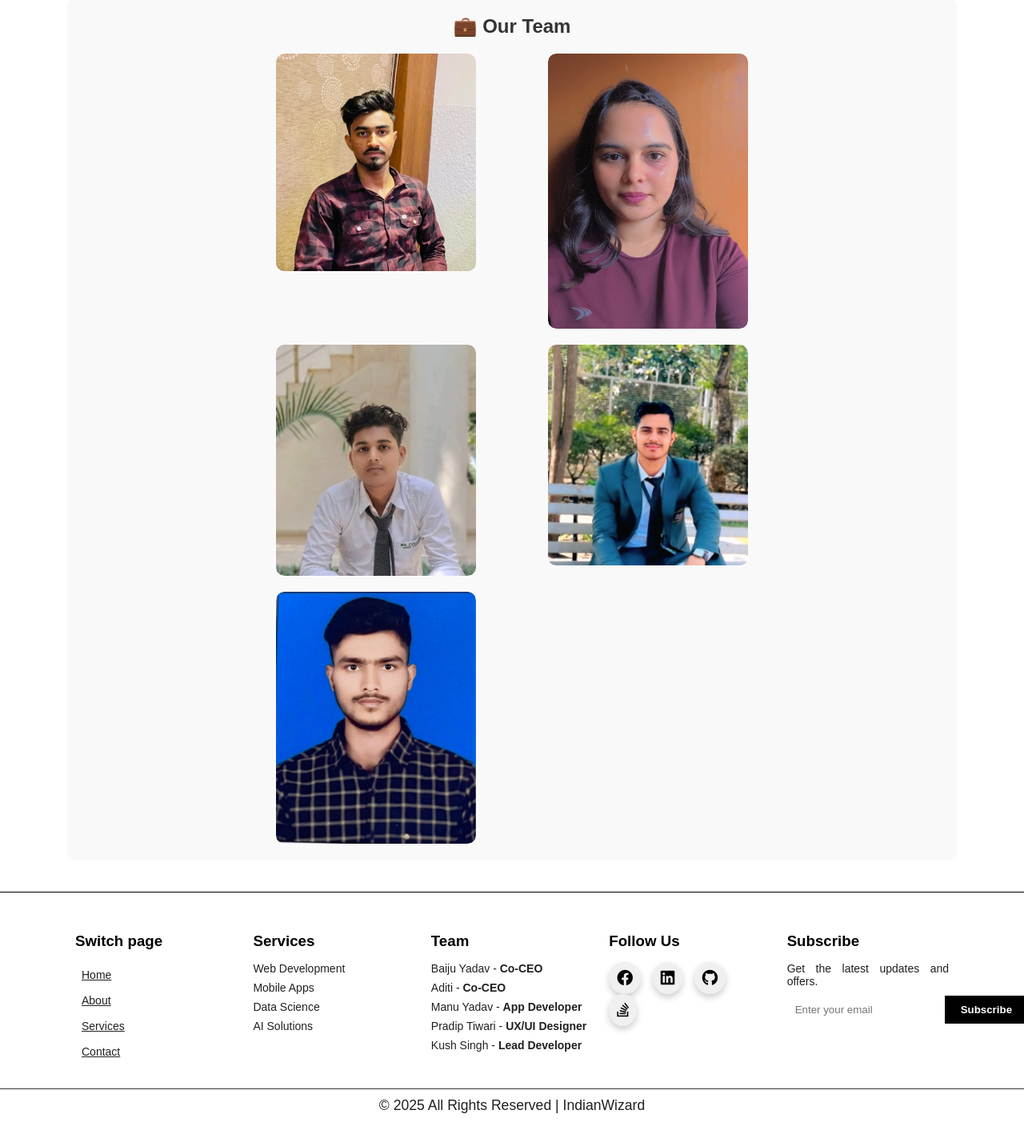
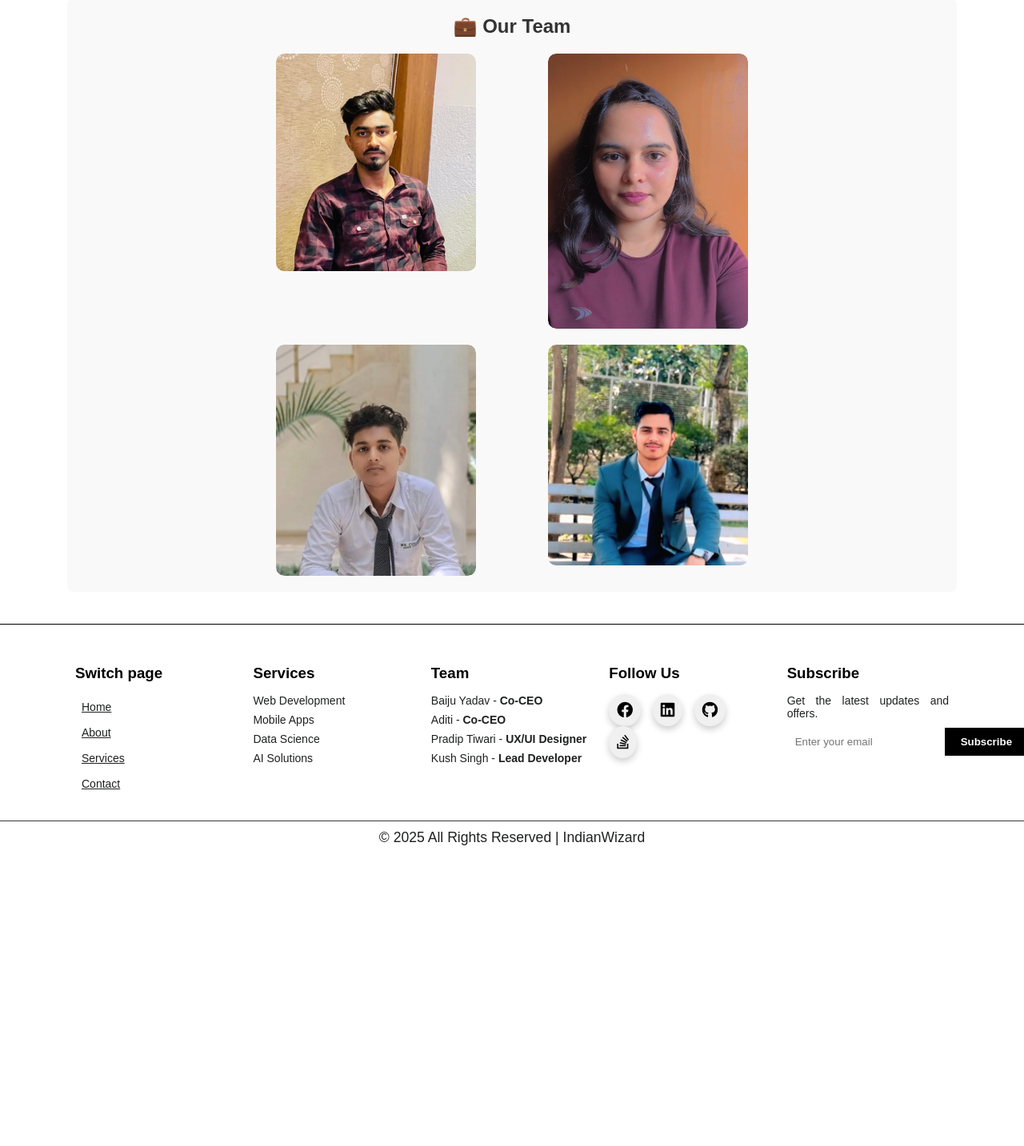
Before and after one commit to AditiSuchi/IndianWizard, a Flask app: page /about in a window 1280 px wide. Shown: the part 1578-3011 px from the top of the page at 80% size. After the commit the page ends 2635 px from the top, so only its background shows below. Run offline with Flask 3, Linux system fonts and the light colour scheme.

Commit message:
Update about.html

```diff
--- a/templates/about.html
+++ b/templates/about.html
@@ -158,14 +158,6 @@
                         <p>Lead Developer</p>
                     </div>
                 </div>
-
-                <div class="team-card">
-                    <img src="../static/image/Manu.jpg" alt="Team Member 4">
-                    <div class="info">
-                        <h2>Manu Yadav</h2>
-                        <p>App Developer</p>
-                    </div>
-                </div>
             </div>
         </section>
     </main>
@@ -206,7 +198,6 @@
                     <ul>
                         <li>Baiju Yadav - <strong>Co-CEO</strong></li>
                         <li>Aditi - <strong>Co-CEO</strong></li>
-                        <li>Manu Yadav - <strong>App Developer</strong></li>
                         <li>Pradip Tiwari - <strong>UX/UI Designer</strong> </li>
                         <li>Kush Singh - <strong>Lead Developer</strong></li>
                     </ul>
```
